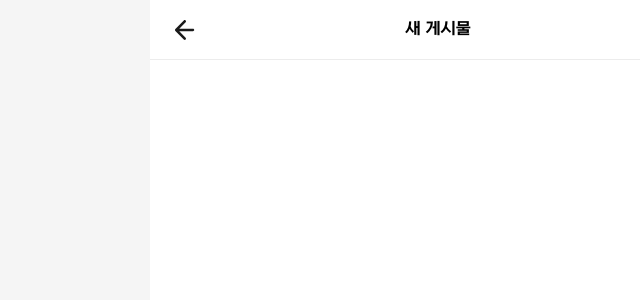
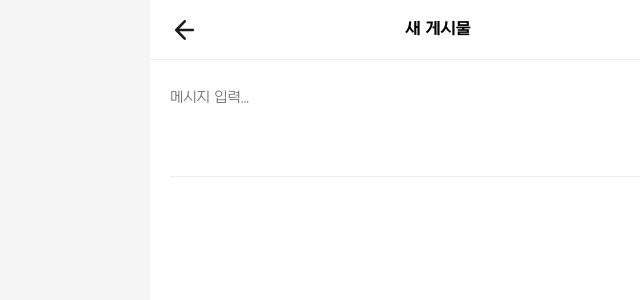
Before and after one commit to leedawnn/challna, a React (Vite) app: page /guest/edit in a window 1280 px wide. Shown: the top 300 px of the page, without its empty margins (202-842 px from the left). Built offline with nearby package versions, Linux system fonts and the light colour scheme.

Commit message:
feat: 게스트 편집 페이지 캐러셀 추가 및 일부 게스트 이미지 업로드 로직 수정

```diff
--- a/src/components/guest/GuestFileUpload.tsx
+++ b/src/components/guest/GuestFileUpload.tsx
@@ -1,25 +1,39 @@
 import styled from 'styled-components';
+import { useCallback } from 'react';
 import { useNavigate } from 'react-router-dom';
 import { useSetAtom } from 'jotai';
 import { guestFileStore } from '../../stores/guestStore';
+import { convertBase64 } from '../../utils';
 import { ROUTES_PATH } from '../../constants/routes';
 
 const GuestFileUpload = () => {
   const navigate = useNavigate();
   const setGuestFileList = useSetAtom(guestFileStore);
 
-  const handleUploadImageFiles = async (evt: React.ChangeEvent<HTMLInputElement>) => {
+  const handleUploadImageFiles = useCallback(async (evt: React.ChangeEvent<HTMLInputElement>) => {
     const { files } = evt.target;
 
     if (files && files?.length > 5) {
-      alert('최대 5개의 이미지만 업로드 할 수 있습니다. 다시 한 번 확인해주세요. ');
+      return alert('최대 5개의 이미지만 업로드 할 수 있습니다. 다시 한 번 확인해주세요. ');
     }
 
     if (files) {
-      setGuestFileList(files);
+      const newFiles = await Promise.all(
+        Array.from(files).map(async (file, index: number) => {
+          const url = await convertBase64(file);
+          return {
+            id: index,
+            name: file.name.split('.')[0],
+            previewUrl: url,
+            file,
+          };
+        }),
+      );
+
+      setGuestFileList(newFiles);
       navigate(ROUTES_PATH.guestEdit);
     }
-  };
+  }, []);
 
   return (
     <FileUploadWrapper>
--- /dev/null
+++ b/src/components/guestEdit/GuestAlbumSwiper.tsx
@@ -0,0 +1,32 @@
+import 'swiper/css';
+import './guestAlbumSwiper.css';
+
+import { Swiper, SwiperSlide } from 'swiper/react';
+
+import styled from 'styled-components';
+import { useAtomValue } from 'jotai';
+import { guestFileStore } from '../../stores/guestStore';
+
+const GuestAlbumSwiper = () => {
+  const guestAlbum = useAtomValue(guestFileStore);
+
+  return (
+    <Container>
+      <Swiper slidesPerView="auto" centeredSlides spaceBetween={20} className="guestSwiper">
+        {guestAlbum?.map((album) => (
+          <SwiperSlide key={album.id}>
+            <img src={album.previewUrl} alt={album.name} />
+          </SwiperSlide>
+        ))}
+      </Swiper>
+    </Container>
+  );
+};
+
+export default GuestAlbumSwiper;
+
+const Container = styled.div`
+  padding: 20px 20px 30px 20px;
+
+  box-sizing: border-box;
+`;
--- /dev/null
+++ b/src/components/guestEdit/guestAlbumSwiper.css
@@ -0,0 +1,13 @@
+.guestSwiper {
+  width: 100%;
+  height: 100%;
+}
+
+.guestSwiper .swiper-slide img {
+  display: block;
+  width: 100%;
+  height: 100%;
+
+  object-fit: contain;
+  box-sizing: border-box;
+}
--- a/src/pages/GuestEdit.tsx
+++ b/src/pages/GuestEdit.tsx
@@ -1,11 +1,17 @@
 import styled from 'styled-components';
+import { useRef } from 'react';
+import GuestAlbumSwiper from '../components/guestEdit/GuestAlbumSwiper';
 import GuestHeader from '../components/layout/Header/GuestHeader';
 
 const GuestEditPage = () => {
+  const messageText = useRef<HTMLTextAreaElement | null>(null);
+
   return (
     <Layout>
       <Container>
         <GuestHeader />
+        <MessageTextArea placeholder="메시지 입력..." ref={messageText} />
+        <GuestAlbumSwiper />
       </Container>
     </Layout>
   );
@@ -20,11 +26,26 @@ const Layout = styled.div`
   background-color: ${({ theme }) => theme.colors.white};
 `;
 
-const Container = styled.main`
+const Container = styled.section`
   width: 100%;
   max-width: 100vw;
   min-height: calc(var(--vh, 1vh) * 100);
 
   background-color: ${({ theme }) => theme.colors.white};
   box-sizing: border-box;
+
+  display: flex;
+  flex-direction: column;
+  align-items: center;
 `;
+
+const MessageTextArea = styled.textarea`
+  all: unset;
+
+  width: calc(100% - 40px);
+  height: 66px;
+
+  padding: 30px 0 20px 0;
+
+  border-bottom: 1px solid ${({ theme }) => theme.colors.lightGray2};
+`;
--- a/src/stores/guestStore.ts
+++ b/src/stores/guestStore.ts
@@ -1,6 +1,13 @@
 import { atom } from 'jotai';
 import type { Guest } from '../types/user';
 
-export const guestFileStore = atom<FileList | null>(null);
+type GuestAlbum = {
+  id: number;
+  name: string;
+  previewUrl: string;
+  file: File;
+};
+
+export const guestFileStore = atom<GuestAlbum[] | null>(null);
 
 export const guestAuthStore = atom<Guest | null>(null);
--- a/src/utils/index.ts
+++ b/src/utils/index.ts
@@ -41,7 +41,7 @@ export const getDeleteUrl = (pathname: string, id: number) => {
  * @returns 성공시, 미리보기 이미지 URL, 실패시, 에러 반환
  */
 
-export const convertBase64 = (file: File) => {
+export const convertBase64 = (file: File): Promise<string> => {
   return new Promise((resolve, reject) => {
     const reader = new FileReader();
     reader.readAsDataURL(file);
```
